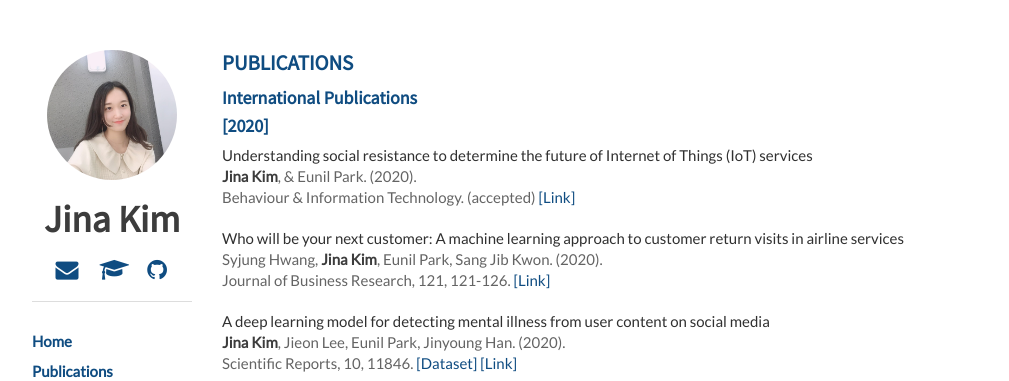
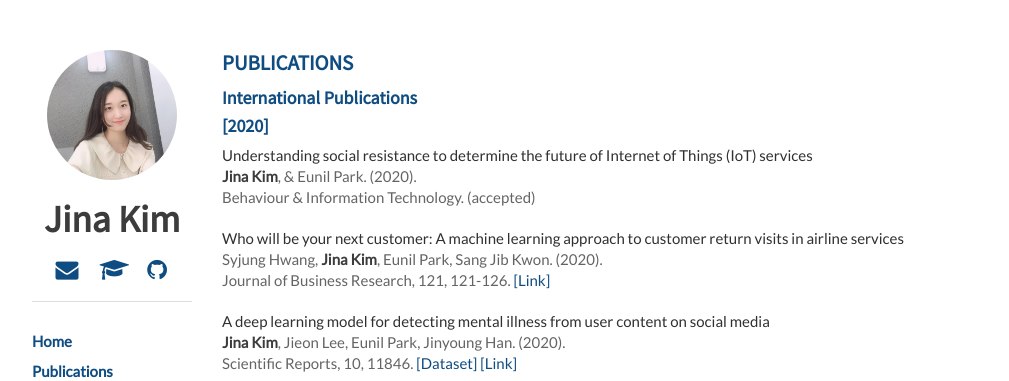
Before and after one commit to Jina-Kim/Jina-Kim.github.io, a Jekyll site: the page built from publications/index.html, in a window 1280 px wide. Shown: the top 381 px of the page, without its empty margins (138-1147 px from the left). Built offline with Jekyll 4.4.1, drawn with Linux system fonts in a browser that asks for light colours; nearby versions of some CDN libraries.

Commit message:
Update publications.html

```diff
--- a/_includes/publications.html
+++ b/_includes/publications.html
@@ -9,8 +9,7 @@
         <header>
             Understanding social resistance to determine the future of Internet of Things (IoT) services<br/>
             <span> <em>Jina Kim</em>, & Eunil Park. (2020).</span><br/>
-            <span>Behaviour & Information Technology. (accepted)
-                <a target="_blank" href="https://www.sciencedirect.com/science/article/abs/pii/S014829632030535X?via%3Dihub" class="paper_link">[Link]</a></span>
+            <span>Behaviour & Information Technology. (accepted)</span>
         </header>
     </article>
 
--- a/publications/index.html
+++ b/publications/index.html
@@ -12,8 +12,7 @@ layout: layout
         <header>
             Understanding social resistance to determine the future of Internet of Things (IoT) services<br/>
             <span> <em>Jina Kim</em>, & Eunil Park. (2020).</span><br/>
-            <span>Behaviour & Information Technology. (accepted)
-                <a target="_blank" href="https://www.sciencedirect.com/science/article/abs/pii/S014829632030535X?via%3Dihub" class="paper_link">[Link]</a></span>
+            <span>Behaviour & Information Technology. (accepted)</span>
         </header>
     </article>
 
```
